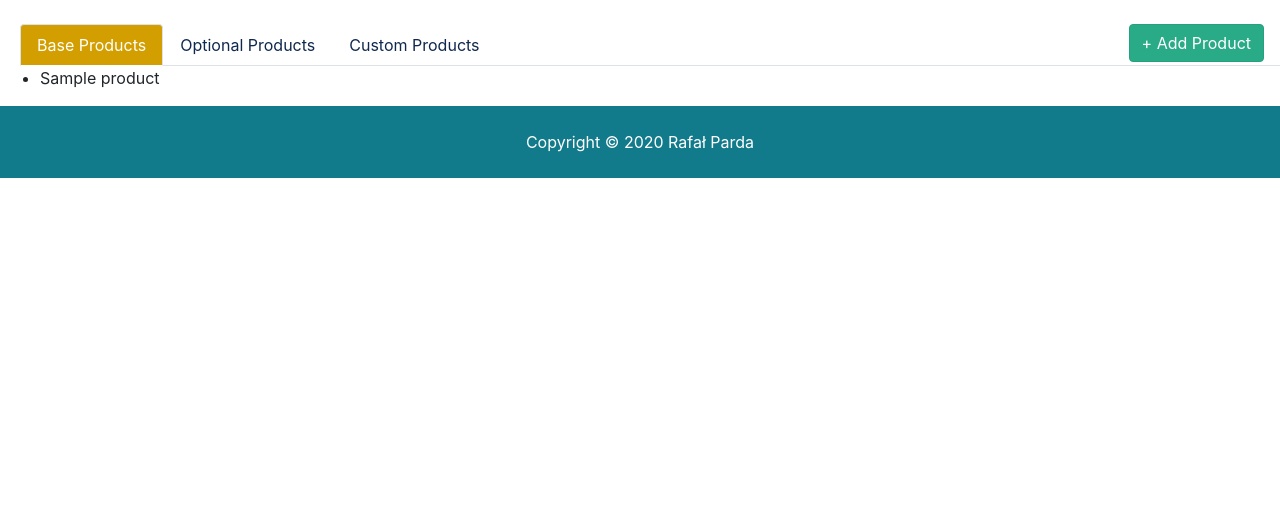
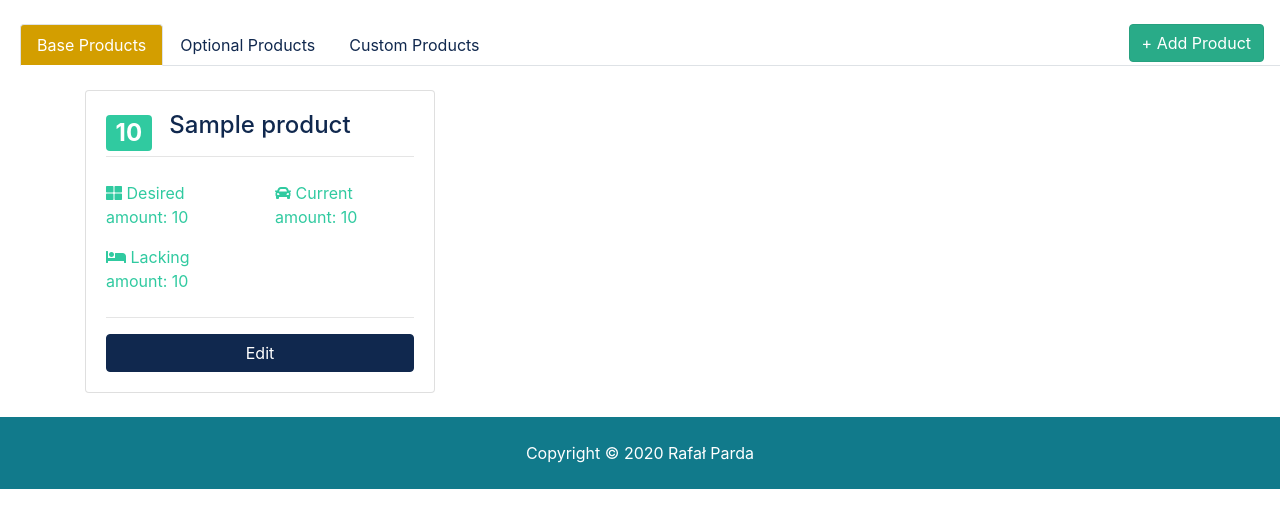
Before and after one commit to Rafpar/pantry, a Django app: page /accounts/dashboard in a window 1280 px wide. Shown: the part 68-596 px from the top of the page. Run offline with Django 3.2, Linux system fonts and the light colour scheme; a user stored in the database is signed in; tables that the repository leaves empty hold one stand-in row (values such as "Sample post"); some libraries are stand-ins or nearby versions.

Commit message:
add cards of products in dashboard tabs

```diff
--- a/templates/accounts/dashboard.html
+++ b/templates/accounts/dashboard.html
@@ -61,51 +61,21 @@
                                     show active
                                {% endif %}"
              id="baseProducts" role="tabpanel" aria-labelledby="base-products-tab">
-            {% if base_products %}
-                <ul>
-                    {% for product in base_products %}
-                        <li>{{ product.product_name }}</li>
-                    {% endfor %}
-                </ul>
-            {% else %}
-                <div class="col-md-12">
-                    <p>No Products Available</p>
-                </div>
-            {% endif %}
+            {% include 'products/base_products.html' %}
         </div>
         <div class="tab-pane fade
                                {% if optional_product_active %}
                                     show active
                                {% endif %}"
              id="optionalProducts" role="tabpanel" aria-labelledby="optional-products-tab">
-            {% if optional_products %}
-                <ul>
-                    {% for product in optional_products %}
-                        <li>{{ product.product_name }}</li>
-                    {% endfor %}
-                </ul>
-            {% else %}
-                <div class="col-md-12">
-                    <p>No Products Available</p>
-                </div>
-            {% endif %}
+            {% include 'products/optional_products.html' %}
         </div>
         <div class="tab-pane fade
                                {% if custom_product_active %}
                                     show active
                                {% endif %}"
              id="customProducts" role="tabpanel" aria-labelledby="custom-products-tab">
-            {% if custom_products %}
-                <ul>
-                    {% for product in custom_products %}
-                        <li>{{ product.product_name }}</li>
-                    {% endfor %}
-                </ul>
-            {% else %}
-                <div class="col-md-12">
-                    <p>No Products Available</p>
-                </div>
-            {% endif %}
+            {% include 'products/custom_products.html' %}
         </div>
     </div>
 
--- /dev/null
+++ b/templates/products/base_products.html
@@ -0,0 +1,46 @@
+{% block content %}
+    <br>
+    <div class="container">
+        <div class="row">
+            {% if base_products %}
+                {% for product in base_products %}
+                    <div class="col-md-6 col-lg-4 mb-4">
+                        <div class="card listing-preview">
+                            <img class="card-img-top" src="" alt="">
+                            <div class="card-img-overlay">
+                                <h2>
+                                    <span class="badge badge-secondary text-white">{{ product.current_amount }}</span>
+                                </h2>
+                            </div>
+                            <div class="card-body">
+                                <div class="listing-heading text-center">
+                                    <h4 class="text-primary">{{ product.product_name }}</h4>
+                                </div>
+                                <hr>
+                                <div class="row py-2 text-secondary">
+                                    <div class="col-6">
+                                        <i class="fas fa-th-large"></i> Desired
+                                        amount: {{ product.desired_amount }}</div>
+                                    <div class="col-6">
+                                        <i class="fas fa-car"></i> Current amount: {{ product.current_amount }}
+                                    </div>
+                                </div>
+                                <div class="row py-2 text-secondary">
+                                    <div class="col-6">
+                                        <i class="fas fa-bed"></i> Lacking amount: {{ product.lacking_amount }}
+                                    </div>
+                                </div>
+                                <hr>
+                                <a href="" class="btn btn-primary btn-block">Edit</a>
+                            </div>
+                        </div>
+                    </div>
+                {% endfor %}
+            {% else %}
+                <div class="col-md-12">
+                    <p>No Products Available</p>
+                </div>
+            {% endif %}
+        </div>
+    </div>
+{% endblock %}
--- /dev/null
+++ b/templates/products/custom_products.html
@@ -0,0 +1,46 @@
+{% block content %}
+    <br>
+    <div class="container">
+        <div class="row">
+            {% if custom_products %}
+                {% for product in custom_products %}
+                    <div class="col-md-6 col-lg-4 mb-4">
+                        <div class="card listing-preview">
+                            <img class="card-img-top" src="" alt="">
+                            <div class="card-img-overlay">
+                                <h2>
+                                    <span class="badge badge-secondary text-white">{{ product.current_amount }}</span>
+                                </h2>
+                            </div>
+                            <div class="card-body">
+                                <div class="listing-heading text-center">
+                                    <h4 class="text-primary">{{ product.product_name }}</h4>
+                                </div>
+                                <hr>
+                                <div class="row py-2 text-secondary">
+                                    <div class="col-6">
+                                        <i class="fas fa-th-large"></i> Desired
+                                        amount: {{ product.desired_amount }}</div>
+                                    <div class="col-6">
+                                        <i class="fas fa-car"></i> Current amount: {{ product.current_amount }}
+                                    </div>
+                                </div>
+                                <div class="row py-2 text-secondary">
+                                    <div class="col-6">
+                                        <i class="fas fa-bed"></i> Lacking amount: {{ product.lacking_amount }}
+                                    </div>
+                                </div>
+                                <hr>
+                                <a href="" class="btn btn-primary btn-block">Edit</a>
+                            </div>
+                        </div>
+                    </div>
+                {% endfor %}
+            {% else %}
+                <div class="col-md-12">
+                    <p>No Products Available</p>
+                </div>
+            {% endif %}
+        </div>
+    </div>
+{% endblock %}
--- /dev/null
+++ b/templates/products/optional_products.html
@@ -0,0 +1,46 @@
+{% block content %}
+    <br>
+    <div class="container">
+        <div class="row">
+            {% if optional_products %}
+                {% for product in optional_products %}
+                    <div class="col-md-6 col-lg-4 mb-4">
+                        <div class="card listing-preview">
+                            <img class="card-img-top" src="" alt="">
+                            <div class="card-img-overlay">
+                                <h2>
+                                    <span class="badge badge-secondary text-white">{{ product.current_amount }}</span>
+                                </h2>
+                            </div>
+                            <div class="card-body">
+                                <div class="listing-heading text-center">
+                                    <h4 class="text-primary">{{ product.product_name }}</h4>
+                                </div>
+                                <hr>
+                                <div class="row py-2 text-secondary">
+                                    <div class="col-6">
+                                        <i class="fas fa-th-large"></i> Desired
+                                        amount: {{ product.desired_amount }}</div>
+                                    <div class="col-6">
+                                        <i class="fas fa-car"></i> Current amount: {{ product.current_amount }}
+                                    </div>
+                                </div>
+                                <div class="row py-2 text-secondary">
+                                    <div class="col-6">
+                                        <i class="fas fa-bed"></i> Lacking amount: {{ product.lacking_amount }}
+                                    </div>
+                                </div>
+                                <hr>
+                                <a href="" class="btn btn-primary btn-block">Edit</a>
+                            </div>
+                        </div>
+                    </div>
+                {% endfor %}
+            {% else %}
+                <div class="col-md-12">
+                    <p>No Products Available</p>
+                </div>
+            {% endif %}
+        </div>
+    </div>
+{% endblock %}
```
Also changed, not shown: templates/products/product.html (deleted).
